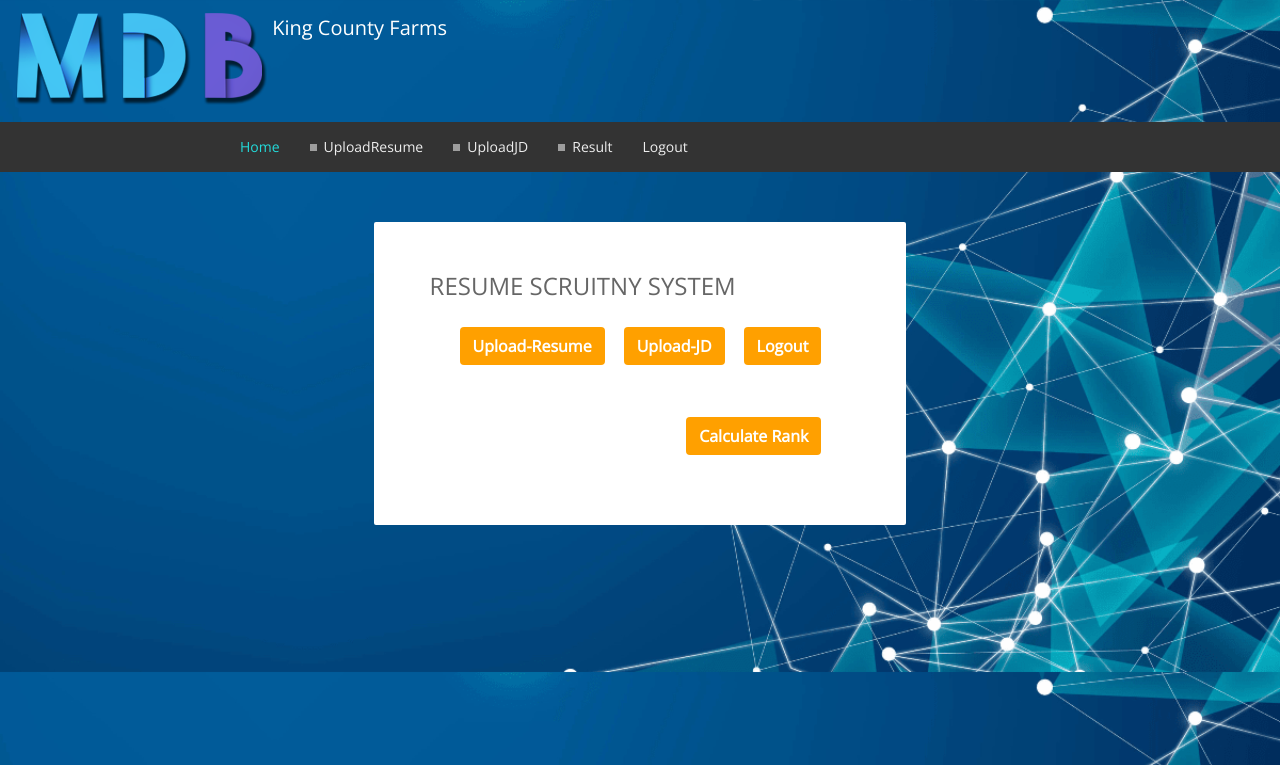
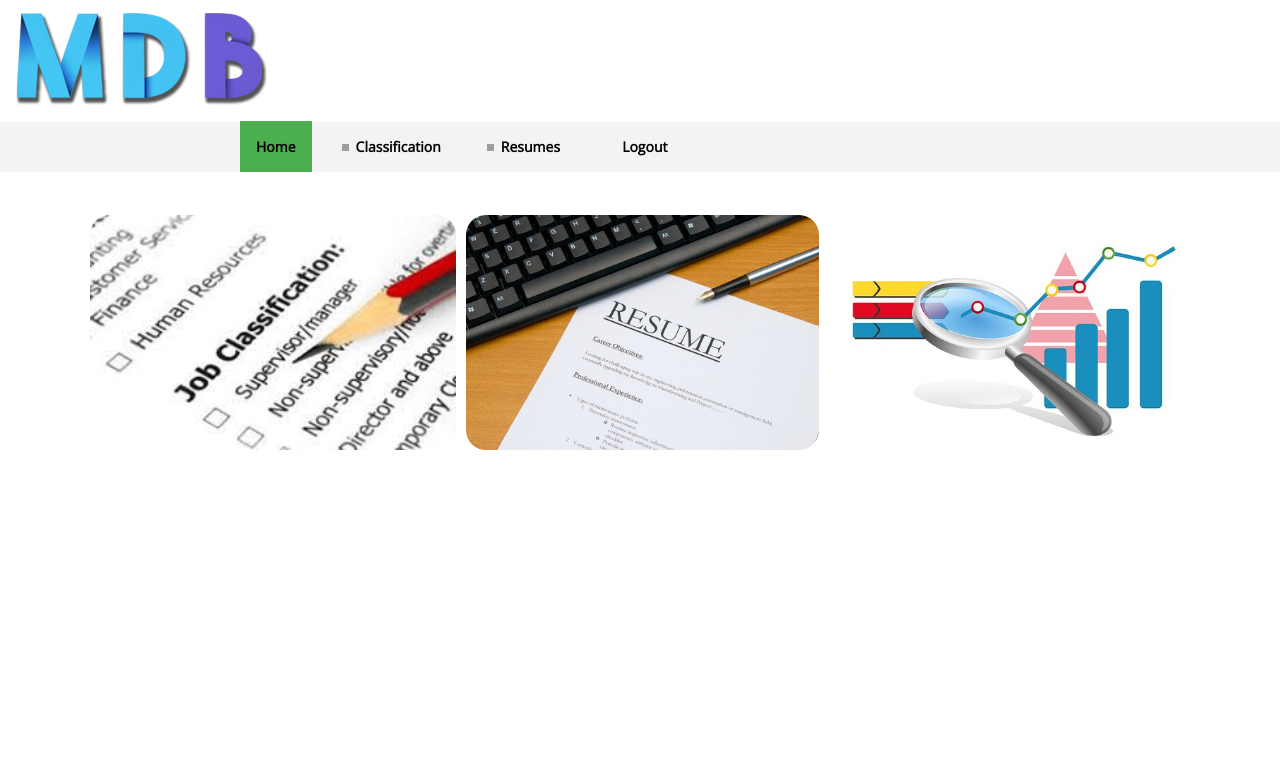
Before and after one commit to satishrana01/resumeranking, a Flask app: page / in a window 1280 px wide. Shown: the top 765 px of the page. Run offline with Flask 2, Linux system fonts and the light colour scheme; the visitor is signed in with stand-in values (Sample User, id 1); some libraries are stand-ins or nearby versions; grey boxes are pictures that could not be loaded.

Commit message:
New UI improvement

```diff
--- a/static/css/menu.css
+++ b/static/css/menu.css
@@ -1,12 +1,22 @@
 @import url(http://fonts.googleapis.com/css?family=Open+Sans);
 
 body {
-	background-color: #eee;
+
 	color: #666;
 	font-family: 'Open Sans', sans-serif;
 	font-size: 12px;
 	margin:0px;
 	padding:0px;
+}
+
+.submitbutton{
+    background-image: url('../Results.jpg');
+
+}
+.customimg{
+
+height: 235px !important;
+border-radius : 20px;
 }
 
 a {
@@ -46,7 +56,7 @@
 
 /* HEADER */
 #wrap > header {
-	background-color: #333;
+	background-color: #F3F3F3;
 	padding-bottom: 50px;
 }
 .logo {
@@ -88,16 +98,18 @@
 }
 
 #main-menu > li > a {
-	color: #eee;
+	color: black;
 	font-size: 14px;
 	line-height: 14px;
 	padding: 30px 0;
 	text-decoration:none;
+	font-weight: bold;
+	padding: 16px 16px;
 }
 
 #main-menu > li:hover > a,
 #main-menu > li.current-menu-item > a {
-	color: #23dbdb;
+	background-color: #4CAF4F;
 }
 
 /* HEADER > MENU > DROPDOWN */
--- a/static/css/style.css
+++ b/static/css/style.css
@@ -1,6 +1,5 @@
 body {
-    background-image: url("../geometry.png");
-	background-size: cover;
+    background-color: white;
 }
 .file {
 	visibility: hidden;
--- a/templates/index.html
+++ b/templates/index.html
@@ -13,20 +13,32 @@
 <script src="{{ url_for('static', filename='js/function.js') }}"></script>
 <style>
 body {
-    background-image: url("/static/geometry.png");
-	background-size: cover;
+    background-color: white;
 }
 .customerButton{
     background-color:#ffa000!important;
     font-weight: bold;
     color: white;
 }
-.main-div {
-  background: #ffffff none repeat scroll 0 0;
-  border-radius: 2px;
-  margin: 50px auto 30px;
-  max-width: 48%;
-  padding: 50px 70px 70px 71px;
+* {
+  box-sizing: border-box;
+}
+
+.column {
+  float: left;
+  padding: 5px;
+}
+
+.row::after {
+  content: "";
+  clear: both;
+  display: table;
+
+}
+@media screen and (max-width: 500px) {
+  .column {
+    width: 100%;
+  }
 }
 
 </style>
@@ -79,12 +91,9 @@
 			<nav id="navigation">
 				<ul id="main-menu">
 					<li class="current-menu-item"><a href="/">Home</a></li>
+					<li class="parent"><a href="{{ url_for('uploadjdDesc') }}">Classification</a></li>
 					<li class="parent">
-						<a href="{{ url_for('uploadResume') }}">UploadResume</a>
-					</li>
-					<li class="parent"><a href="{{ url_for('uploadjdDesc') }}">UploadJD</a></li>
-					<li class="parent">
-						<a  href="#">Result</a>
+						<a href="{{ url_for('uploadResume') }}">Resumes</a>
 					</li>
 					<li><a href="{{ url_for('login') }}">Logout</a></li>
 				</ul>
@@ -101,12 +110,6 @@
     <div class="sm-12 md-8 col">
       <div>
 
-	  <div class="demo-title">
-          <div class="row flex-center">
-            <div class="text-center">
-              <h4>RESUME SCRUITNY SYSTEM</h4>
-            </div>
-          </div>        </div>
 
 
 	<div id="formdiv">
@@ -119,29 +122,31 @@
    <br>
    <div class="container">
    <form action = "/results" method = "POST" style="text-align:center">
-    <div class="form-group">
+
+
+    <div class="form-group" style="margin-top: 20px;">
     {% if not session.logged_in %}
      <a  class="btn customerButton" href="{{ url_for('login') }}">log in</a>
      {% else %}
-	   <a class="btn customerButton" style="float: left;" href="{{ url_for('uploadResume') }}">Upload-Resume</a>
-	   <a class="btn customerButton" href="{{ url_for('uploadjdDesc') }}">Upload-JD</a>
-       <a class="btn customerButton" style="float: right" href="{{ url_for('logout') }}">Logout</a>
+
+     <div class="row">
+          <div class="column">
+             <a href="{{ url_for('uploadjdDesc') }}"><img title="Upload JD" class="customimg rounded-corners" src="{{ url_for('static', filename='classification.jpg') }}"/></a>
+          </div>
+      <div class="column">
+          <a href="{{ url_for('uploadResume') }}"><img title="Upload Resume"class="customimg" src="{{ url_for('static', filename='Resume.jpg') }}"/></a>
+
+      </div>
+      <div class="column">
+      <input type="image" class="customimg" title="Result" src="{{ url_for('static', filename='Results.jpg') }}" />
+
+      </div>
+    </div>
+
 
 
    </div><br><br>
-   <!--
-    <div class="form-group">
-   <p>Enter JD Text</p>
-   </div>
 
-    <div class="form-group">
-	 <textarea maxlength="2000" minlength="150" required style="width: 400px;height: 150px;" name="des"></textarea>
-	</div>
-	-->
-	<div class="form-group">
-	<input class="btn customerButton"  style="float: right" type=submit value="Calculate Rank">
-	<!--input class="btn btn-primary"  type=reset value=Reset-->
-	</div>
 	{% endif %}
 	  </form>
 </div>
--- a/templates/resultlist.html
+++ b/templates/resultlist.html
@@ -18,8 +18,8 @@
 </script>
 <style>
 body {
-    background-image: url("./static/geometry.png");
-	background-position: top;
+    background-color: white;
+
 }
 .container {
     max-width: 550px !important;
@@ -33,7 +33,7 @@
 	<div class="container">
 
 	<div class="form-group">
-	<h5>Resume scruitny system</h5>
+	<h5 style="color:black;">Resume scruitny system</h5>
 	</div>
 	<div class="form-group" style="float:right;">
 				<button type="button" onclick="moveBack();" class="btn btn-primary">Back</button>
```
Also changed, not shown: templates/login.html (+9 -6 lines), templates/result.html (+12 -12 lines), templates/uploadjd.html (+3 -6 lines), templates/uploadresume.html (+3 -6 lines), static/Results.jpg (added), static/Resume.jpg (added), static/classification.jpg (added).
